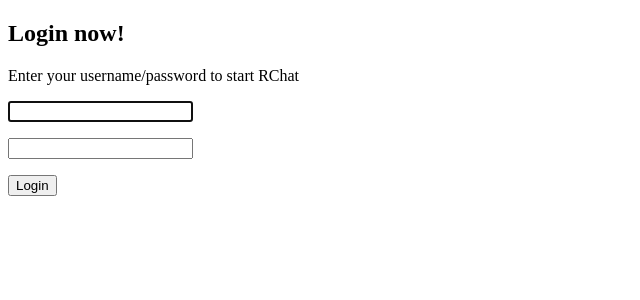
After one commit to yuanbit/chat_app, a Flask app: page /login in a window 1280 px wide. The commit adds this page. Shown: the top 300 px of the page, without its empty margins (0-640 px from the left). Run offline with Flask 2, Linux system fonts and the light colour scheme.

Commit message:
Create login page and login validation

```diff
--- a/application.py
+++ b/application.py
@@ -1,4 +1,4 @@
-from flask import Flask, render_template
+from flask import Flask, render_template, redirect, url_for
 from wtform_fields import *
 from models import *
 
@@ -11,11 +11,14 @@ app.config['SQLALCHEMY_DATABASE_URI'] = 'postgres://uglcakesytydkw:a531b221acaea
 
 db = SQLAlchemy(app)
 
+# Route for homepage/registration page
 @app.route("/", methods=['GET', 'POST'])
 # Renders the fields
 def index():
 
     reg_form = RegistrationForm()
+
+    # Update DB if validation success
     # Check if POST method was used and
     # if all validation was cleared
     if reg_form.validate_on_submit():
@@ -27,10 +30,27 @@ def index():
         db.session.add(user)
         db.session.commit()
 
-        return "Inserted into DB!"
+        # Take user to login page if successful registration
+        return redirect(url_for('login'))
 
     # Display html
     return render_template("index.html", form=reg_form)
+
+# Route for login page
+@app.route("/login", methods=['GET', 'POST'])
+
+def login():
+
+    login_form = LoginForm()
+
+    # Allow login if validation success (no error)
+    if login_form.validate_on_submit():
+
+        # Return a post login page
+        return "Loggin in, finally!"
+
+    return render_template("login.html", form=login_form)
+
 
 if __name__ == "__main__":
 
--- a/templates/index.html
+++ b/templates/index.html
@@ -12,8 +12,7 @@
   <!--Render validators-->
   <form action="{{ url_for('index')}}", method="POST">
 
-    {{ displayField(form.username, 'Username', autocomplete='off',
-      autofocus=true)}}
+    {{ displayField(form.username, 'Username', autocomplete='off', autofocus=true)}}
 
     {{ displayField(form.password, 'Password')}}
 
--- /dev/null
+++ b/templates/login.html
@@ -0,0 +1,26 @@
+{% from 'form_helper.html' import displayField %}
+{% extends 'prelogin-layout.html' %}
+
+{% block title %}Login {% endblock %}
+
+{% block content %}
+  <h2>Login now!</h2>
+  <p>Enter your username/password to start RChat</p>
+
+  <!--Go to route for login-->
+  <form action="{{ url_for('login')}}" method="POST">
+
+    {{ displayField(form.username, 'Username', autocomplete='off',
+      autofocus=true)}}
+
+    {{ displayField(form.password, 'Password')}}
+
+    <div>
+      {{ form.submit_button }}
+    </div>
+
+    <!--use app's secret key-->
+    {{ form.csrf_token }}
+  </form>
+
+{% endblock %}
--- a/wtform_fields.py
+++ b/wtform_fields.py
@@ -3,17 +3,49 @@ from wtforms import StringField, PasswordField, SubmitField
 from wtforms.validators import InputRequired, Length, EqualTo, ValidationError
 from models import User
 
+def invalid_credentials(form, field):
+    """ Username and password checker """
+
+    # Check username and password is valid
+    username_entered = form.username.data
+    password_entered = field.data
+
+    # Check if username exist in DB
+    user_object = User.query.filter_by(username=username_entered).first()
+    # If username doesn't exist
+    if user_object is None:
+        raise ValidationError("Username or password is incorrect")
+    # Check if password match password in DB
+    elif password_entered != user_object.password:
+        raise ValidationError("Username or password is incorrect")
+
+
 class RegistrationForm(FlaskForm):
     """ Registration form """
 
     username = StringField('username_label', validators=[InputRequired(message="Username required"), Length(min=4, max=25, message="Username must be between 4 and 25 characters")])
+
     password = PasswordField('password_label', validators=[InputRequired(message="Password required"), Length(min=4, max=25, message="Password must be between 4 and 25 characters")])
+
     confirm_pswd = PasswordField('confirm_pswd_label', validators=[InputRequired(message="Password required"), EqualTo('password', message="Passwords must match")])
+
     submit_button = SubmitField('Create')
 
     def validate_username(self, username):
-        """ Custom validator in the form"""
+        """ Username duplicate checker """
+        # Get username in DB
         user_object = User.query.filter_by(username=username.data).first()
         # If username is duplicate
         if user_object:
             raise ValidationError("Username already exists. Select a different username.")
+
+
+class LoginForm(FlaskForm):
+    """ Login form """
+
+    # Add <input required=""> required tag in html
+    username = StringField('username_label', validators=[InputRequired(message="Username required")])
+
+    password = PasswordField('password_label', validators=[InputRequired(message="Password required"), invalid_credentials])
+
+    submit_button = SubmitField('Login')
```
